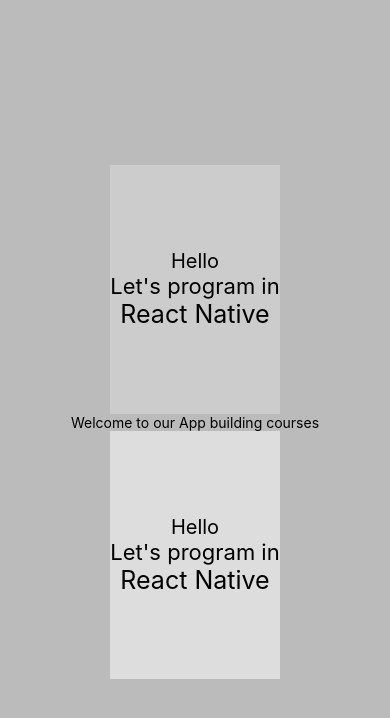
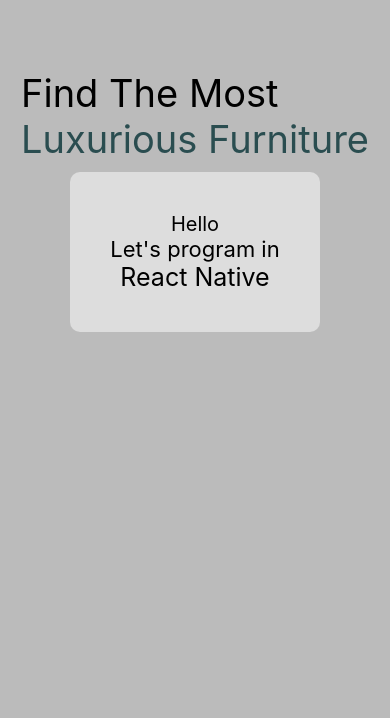
Before and after one commit to ahmadysayed/native-ecommerce, a React Native app: screen / in a window 390 px wide. Shown: the top 718 px of the page. Built offline with nearby package versions, Linux system fonts and the light colour scheme.

Commit message:
[UI] styled components with marginm padding and color

```diff
--- a/App.js
+++ b/App.js
@@ -4,13 +4,9 @@
 export default function App() {
   return (
     <View style={styles.container}>
-      <View style={styles.topBox}>
-        <Text style={{ fontSize: 20 }}>Hello</Text>
-        <Text style={{ fontSize: 22 }}>Let's program in</Text>
-        <Text style={{ fontSize: 25 }}>React Native</Text>
-      </View>
       <WelcomeView />
-      <View style={styles.bottomBox}>
+
+      <View style={styles.box}>
         <Text style={{ fontSize: 20 }}>Hello</Text>
         <Text style={{ fontSize: 22 }}>Let's program in</Text>
         <Text style={{ fontSize: 25 }}>React Native</Text>
@@ -24,23 +20,18 @@
     flexDirection: "column",
     flex: 1,
     alignItems: "center",
-    justifyContent: "center",
+
     backgroundColor: "#bbb",
   },
 
-  topBox: {
-    alignItems: "center",
-    justifyContent: "center",
-    flexDirection: "colum",
-    flex: 0.3,
-    backgroundColor: "#ccc",
-  },
+  box: {
+    flexDirection: "column",
 
-  bottomBox: {
-    flexDirection: "column",
-    flex: 0.3,
     backgroundColor: "#ddd",
     justifyContent: "center",
     alignItems: "center",
+    borderRadius: 10,
+    marginTop: 10,
+    padding: 40,
   },
 });
--- a/src/components/WelcomeView.js
+++ b/src/components/WelcomeView.js
@@ -1,11 +1,21 @@
-import { Text, View } from "react-native";
+import { View, Text, StyleSheet } from "react-native";
 
 function WelcomeView() {
   return (
     <View>
-      <Text>Welcome to our App building courses</Text>
+      <Text style={styles.welcomeTxt("#000", 70)}>Find The Most</Text>
+
+      <Text style={styles.welcomeTxt("#2A4D50", 0)}>Luxurious Furniture</Text>
     </View>
   );
 }
 
+const styles = StyleSheet.create({
+  welcomeTxt: (color, top) => ({
+    fontSize: 38,
+    color: color,
+    marginTop: top,
+  }),
+});
+
 export default WelcomeView;
```
